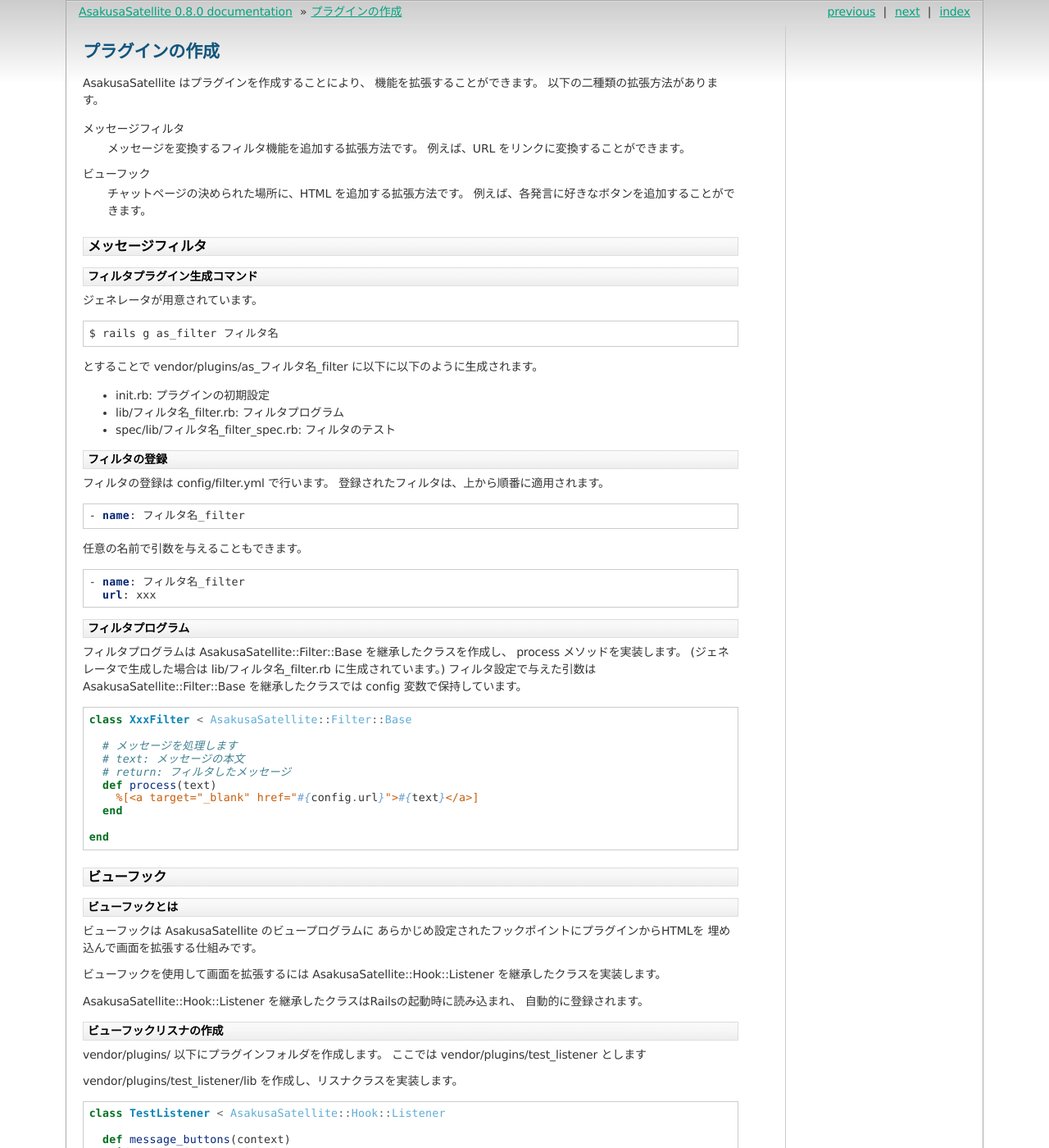
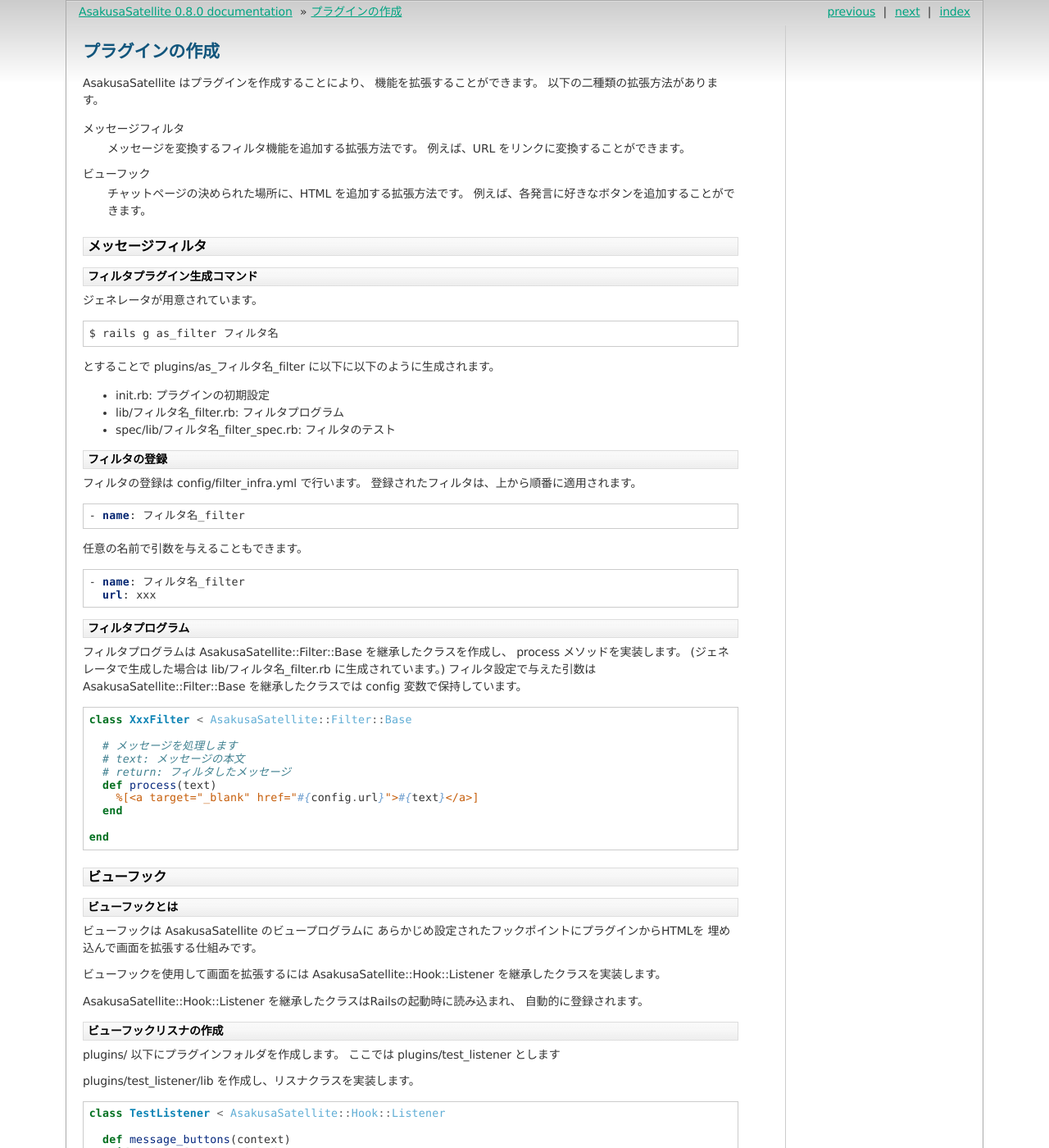
Before and after one commit to codefirst/asakusa-satellite-manual, a Sphinx documentation site: the page built from source/writing-plugins.rst, in a window 1280 px wide and 1400 px high. Shown: the whole window at 82% size. Built offline with Sphinx 7.4.7, drawn with Linux system fonts in a browser that asks for light colours.

Commit message:
Fixed: old paths

```diff
--- a/source/plugin.rst
+++ b/source/plugin.rst
@@ -135,7 +135,7 @@
 次に、ユーザリストにユーザを追加します。
 ユーザリストは以下のファイルです。
 
-  <AS_ROOT>/vendor/plugins/as_localauth_plugin/config/users.yml
+  <AS_ROOT>/plugins/as_localauth_plugin/config/users.yml
 
 内容は以下の形式です。
 
@@ -157,7 +157,7 @@
 
 .. code-block:: sh
 
-  $ ruby <AS_ROOT>/vendor/plugins/as_localauth_plugin/script/gen_sha1 <PASSWORD>
+  $ ruby <AS_ROOT>/plugins/as_localauth_plugin/script/gen_sha1 <PASSWORD>
 
 **profile_image_url** にはユーザのアイコンの URL を記述します。
 データ URI スキームも指定することもできます。
--- a/source/writing-plugins.rst
+++ b/source/writing-plugins.rst
@@ -24,7 +24,7 @@
 
     $ rails g as_filter フィルタ名
 
-とすることで vendor/plugins/as_フィルタ名_filter に以下に以下のように生成されます。
+とすることで plugins/as_フィルタ名_filter に以下に以下のように生成されます。
 
 * init.rb: プラグインの初期設定
 * lib/フィルタ名_filter.rb: フィルタプログラム
@@ -32,7 +32,7 @@
 
 フィルタの登録
 ^^^^^^^^^^^^^^^^^^^^^^^^^^^^^^^^^^^^^^
-フィルタの登録は config/filter.yml で行います。
+フィルタの登録は config/filter_infra.yml で行います。
 登録されたフィルタは、上から順番に適用されます。
 
 .. code-block:: yaml
@@ -85,10 +85,10 @@
 
 ビューフックリスナの作成
 ^^^^^^^^^^^^^^^^^^^^^^^^^^^^^^^^^^^^^^
-vendor/plugins/ 以下にプラグインフォルダを作成します。
-ここでは vendor/plugins/test_listener とします
+plugins/ 以下にプラグインフォルダを作成します。
+ここでは plugins/test_listener とします
 
-vendor/plugins/test_listener/lib を作成し、リスナクラスを実装します。
+plugins/test_listener/lib を作成し、リスナクラスを実装します。
 
 .. code-block:: ruby
 
```
